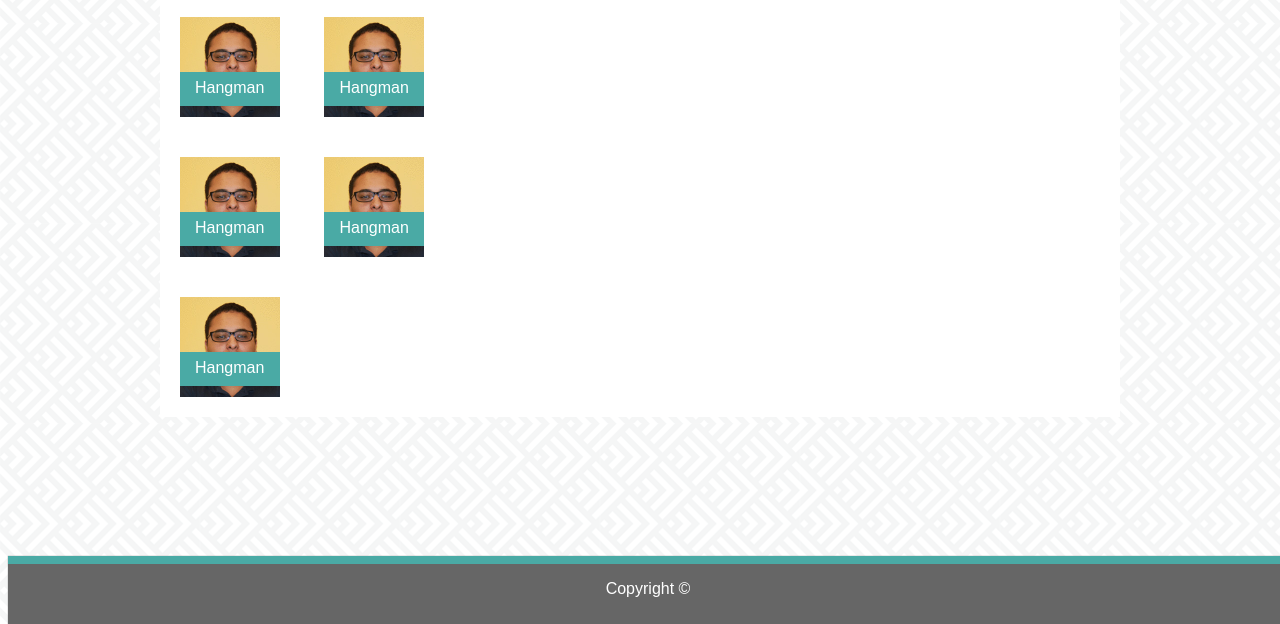
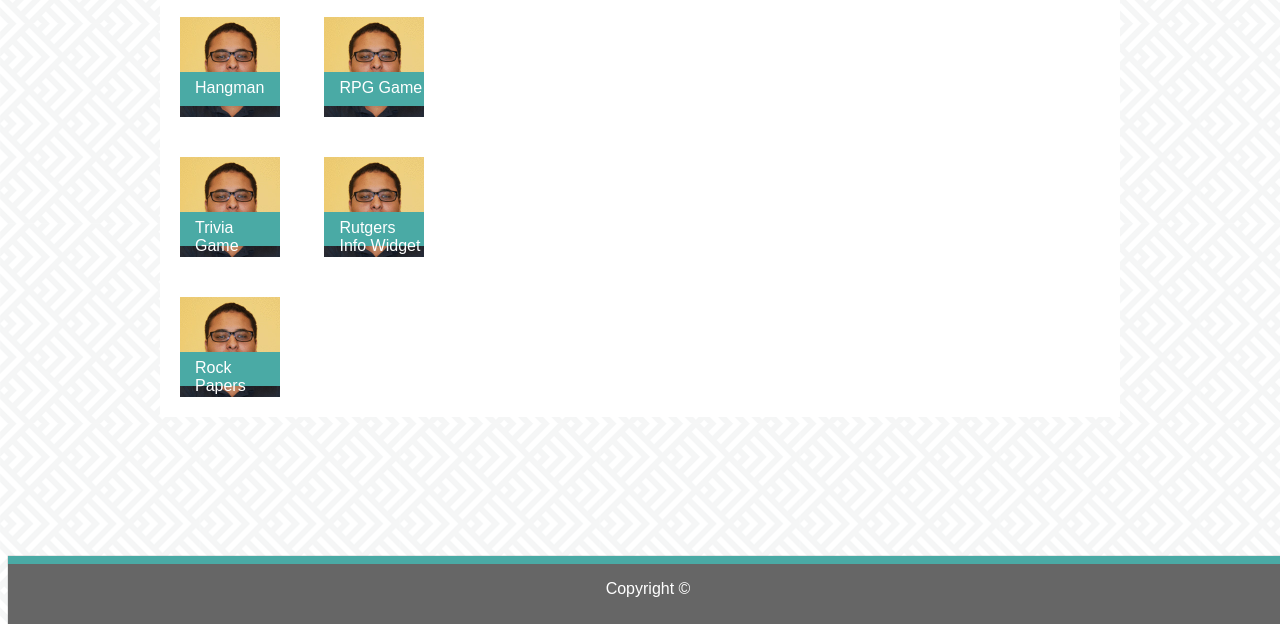
Before and after one commit to nkelliny1/Basic-Portfolio, a plain HTML site: page portfolio.html in a window 1280 px wide. Shown: the part 176-800 px from the top of the page. Drawn offline with Linux system fonts and the light colour scheme.

Commit message:
Change to image texts

```diff
--- a/portfolio.html
+++ b/portfolio.html
@@ -34,25 +34,25 @@
                     <div class="portfolio-item">
                         <img class="profile-img" src="./assets/images/me.jpg" height="100" width="100"></img>
                         <div class="portfolio-desc">
-                            <p>Hangman</p>
+                            <p>RPG Game</p>
                         </div>
                     </div>
                     <div class="portfolio-item">
                         <img class="profile-img" src="./assets/images/me.jpg" height="100" width="100"></img>
                         <div class="portfolio-desc">
-                            <p>Hangman</p>
+                            <p>Trivia Game</p>
                         </div>
                     </div>
                     <div class="portfolio-item">
                         <img class="profile-img" src="./assets/images/me.jpg" height="100" width="100"></img>
                         <div class="portfolio-desc">
-                            <p>Hangman</p>
+                            <p>Rutgers Info Widget</p>
                         </div>
                     </div>
                     <div class="portfolio-item">
                         <img class="profile-img" src="./assets/images/me.jpg" height="100" width="100"></img>
                         <div class="portfolio-desc">
-                            <p>Hangman</p>
+                            <p>Rock Papers Scissors</p>
                         </div>
                     </div>
                 </div>
```
